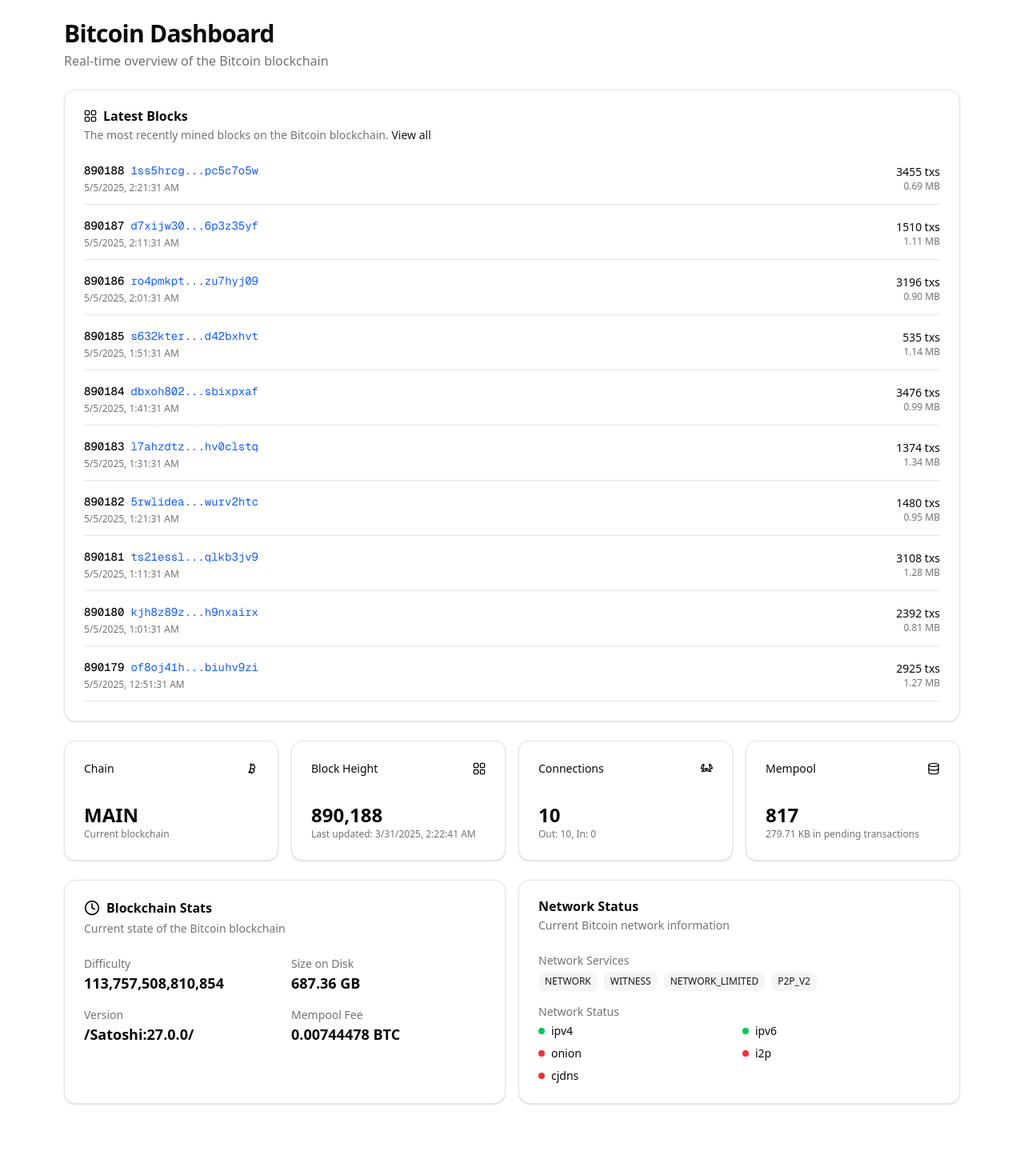
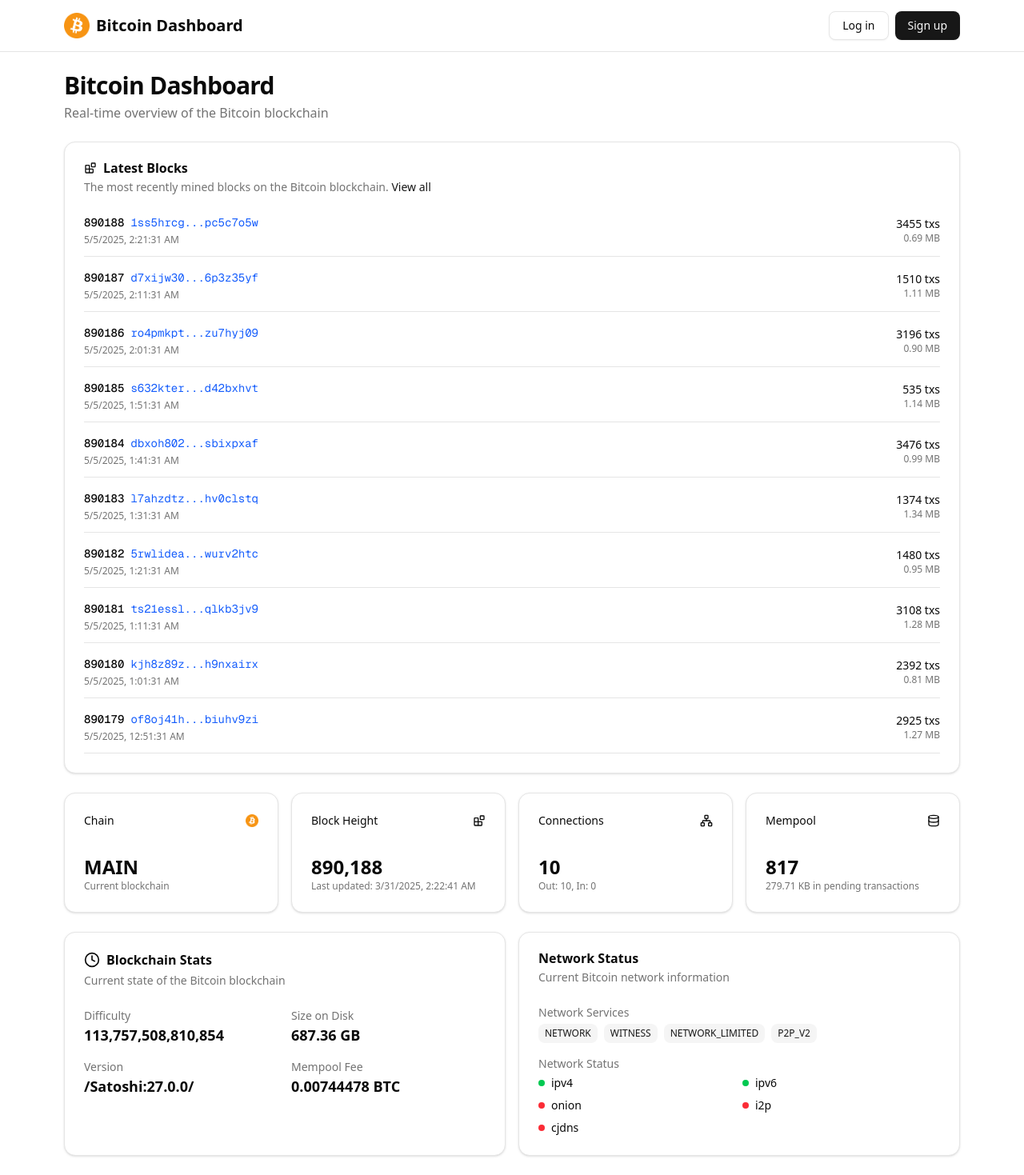
Before and after one commit to josematute/btc_dashboard, a Next.js app: page / in a window 1280 px wide. Shown: the whole page at 80% size. Before the commit the page ends 1404 px from the top, so only its background shows below. Built offline with nearby package versions, Linux system fonts and the light colour scheme.

Commit message:
feat: add signup, login pages and navbar

```diff
--- a/src/app/layout.tsx
+++ b/src/app/layout.tsx
@@ -2,6 +2,7 @@
 import { Geist, Geist_Mono } from "next/font/google"
 import "./globals.css"
 import { UnitProvider } from "@/lib/use-unit"
+import { NavbarContainer } from "@/components/navbar-container"
 
 const geistSans = Geist({
 	variable: "--font-geist-sans",
@@ -26,7 +27,12 @@
 	return (
 		<html lang="en">
 			<body className={`${geistSans.variable} ${geistMono.variable} antialiased`}>
-				<UnitProvider>{children}</UnitProvider>
+				<UnitProvider>
+					<div className="flex flex-col min-h-screen">
+						<NavbarContainer />
+						<main className="flex-1">{children}</main>
+					</div>
+				</UnitProvider>
 			</body>
 		</html>
 	)
--- /dev/null
+++ b/src/app/login/page.tsx
@@ -0,0 +1,53 @@
+import Link from "next/link"
+import { Button } from "@/components/ui/button"
+import { Card, CardContent, CardDescription, CardFooter, CardHeader, CardTitle } from "@/components/ui/card"
+
+export default function LoginPage() {
+	return (
+		<div className="flex items-center justify-center p-4 min-h-[calc(100vh-4rem)]">
+			<Card className="w-full max-w-md">
+				<CardHeader className="space-y-1">
+					<CardTitle className="text-2xl font-bold">Login</CardTitle>
+					<CardDescription>Enter your email and password to login to your account</CardDescription>
+				</CardHeader>
+				<CardContent className="space-y-4">
+					<div className="space-y-2">
+						<label htmlFor="email" className="text-sm font-medium leading-none peer-disabled:cursor-not-allowed peer-disabled:opacity-70">
+							Email
+						</label>
+						<input
+							id="email"
+							type="email"
+							className="flex h-10 w-full rounded-md border border-input bg-background px-3 py-2 text-sm ring-offset-background placeholder:text-muted-foreground focus-visible:outline-none focus-visible:ring-2 focus-visible:ring-ring focus-visible:ring-offset-2"
+							placeholder="m@example.com"
+						/>
+					</div>
+					<div className="space-y-2">
+						<div className="flex items-center justify-between">
+							<label htmlFor="password" className="text-sm font-medium leading-none peer-disabled:cursor-not-allowed peer-disabled:opacity-70">
+								Password
+							</label>
+							<Link href="/forgot-password" className="text-sm text-primary hover:underline">
+								Forgot password?
+							</Link>
+						</div>
+						<input
+							id="password"
+							type="password"
+							className="flex h-10 w-full rounded-md border border-input bg-background px-3 py-2 text-sm ring-offset-background placeholder:text-muted-foreground focus-visible:outline-none focus-visible:ring-2 focus-visible:ring-ring focus-visible:ring-offset-2"
+						/>
+					</div>
+				</CardContent>
+				<CardFooter className="flex flex-col space-y-4">
+					<Button className="w-full">Login</Button>
+					<div className="text-center text-sm">
+						Don&apos;t have an account?{" "}
+						<Link href="/signup" className="text-primary hover:underline">
+							Sign up
+						</Link>
+					</div>
+				</CardFooter>
+			</Card>
+		</div>
+	)
+}
--- a/src/app/page.tsx
+++ b/src/app/page.tsx
@@ -4,100 +4,10 @@
 import { formatBytes, formatNumber, formatDate } from "@/lib/utils"
 import { Card, CardContent, CardDescription, CardHeader, CardTitle } from "@/components/ui/card"
 import Link from "next/link"
+import Image from "next/image"
+import { Blocks, Network, Database, Clock } from "lucide-react"
 
-// We're using dynamic imports for the icons since we couldn't install lucide-react
 export default function Home() {
-	// Using placeholder SVGs instead of Lucide icons
-	const BitcoinIcon = () => (
-		<svg
-			xmlns="http://www.w3.org/2000/svg"
-			width="24"
-			height="24"
-			viewBox="0 0 24 24"
-			fill="none"
-			stroke="currentColor"
-			strokeWidth="2"
-			strokeLinecap="round"
-			strokeLinejoin="round"
-			className="h-4 w-4">
-			<path d="M11.767 19.089c4.924.868 6.14-6.025 1.216-6.894m-1.216 6.894L5.86 18.047m5.908 1.042-.347 1.97m1.563-8.864c4.924.869 6.14-6.025 1.215-6.893m-1.215 6.893-3.94-.694m5.155-6.2L8.29 4.26m5.908 1.042.348-1.97M7.48 20.364l3.126-17.727"></path>
-		</svg>
-	)
-
-	const BlocksIcon = () => (
-		<svg
-			xmlns="http://www.w3.org/2000/svg"
-			width="24"
-			height="24"
-			viewBox="0 0 24 24"
-			fill="none"
-			stroke="currentColor"
-			strokeWidth="2"
-			strokeLinecap="round"
-			strokeLinejoin="round"
-			className="h-4 w-4">
-			<rect x="2" y="2" width="8" height="8" rx="2"></rect>
-			<rect x="14" y="2" width="8" height="8" rx="2"></rect>
-			<rect x="2" y="14" width="8" height="8" rx="2"></rect>
-			<rect x="14" y="14" width="8" height="8" rx="2"></rect>
-		</svg>
-	)
-
-	const NetworkIcon = () => (
-		<svg
-			xmlns="http://www.w3.org/2000/svg"
-			width="24"
-			height="24"
-			viewBox="0 0 24 24"
-			fill="none"
-			stroke="currentColor"
-			strokeWidth="2"
-			strokeLinecap="round"
-			strokeLinejoin="round"
-			className="h-4 w-4">
-			<circle cx="12" cy="12" r="1"></circle>
-			<path d="M7.5 4.2c-.3-.5-.9-.7-1.3-.4C3.9 5.5 2.3 8.1 2 11c-.1.5.4 1 1 1h2c.6 0 1-.4 1-1 0-1.1.3-2.1.9-3 .1-.1.1-.2.1-.3 0-.4-.2-.8-.5-1.1z"></path>
-			<path d="M17.5 4.2c.3-.5.9-.7 1.3-.4C21.1 5.5 22.7 8.1 23 11c.1.5-.4 1-1 1h-2c-.6 0-1-.4-1-1 0-1.1-.3-2.1-.9-3-.1-.1-.1-.2-.1-.3 0-.4.2-.8.5-1.1z"></path>
-			<path d="M4.2 17.5c-.5-.3-.7-.9-.4-1.3C5.5 13.9 8.1 12.3 11 12c.5-.1 1 .4 1 1v2c0 .6-.4 1-1 1-1.1 0-2.1.3-3 .9-.1.1-.2.1-.3.1-.4 0-.8-.2-1.1-.5z"></path>
-			<path d="M19.8 17.5c.5-.3.7-.9.4-1.3-1.7-2.3-4.3-3.9-7.2-4.2-.5-.1-1 .4-1 1v2c0 .6.4 1 1 1 1.1 0 2.1.3 3 .9.1.1.2.1.3.1.4 0 .8-.2 1.1-.5z"></path>
-		</svg>
-	)
-
-	const DatabaseIcon = () => (
-		<svg
-			xmlns="http://www.w3.org/2000/svg"
-			width="24"
-			height="24"
-			viewBox="0 0 24 24"
-			fill="none"
-			stroke="currentColor"
-			strokeWidth="2"
-			strokeLinecap="round"
-			strokeLinejoin="round"
-			className="h-4 w-4">
-			<ellipse cx="12" cy="5" rx="9" ry="3"></ellipse>
-			<path d="M3 5v14c0 1.66 4 3 9 3s9-1.34 9-3V5"></path>
-			<path d="M3 12c0 1.66 4 3 9 3s9-1.34 9-3"></path>
-		</svg>
-	)
-
-	const ClockIcon = () => (
-		<svg
-			xmlns="http://www.w3.org/2000/svg"
-			width="24"
-			height="24"
-			viewBox="0 0 24 24"
-			fill="none"
-			stroke="currentColor"
-			strokeWidth="2"
-			strokeLinecap="round"
-			strokeLinejoin="round"
-			className="h-5 w-5">
-			<circle cx="12" cy="12" r="10"></circle>
-			<polyline points="12 6 12 12 16 14"></polyline>
-		</svg>
-	)
-
 	return (
 		<div className="space-y-6 max-w-6xl mx-auto py-6 px-4">
 			<div>
@@ -109,7 +19,7 @@
 			<Card>
 				<CardHeader>
 					<CardTitle className="flex items-center gap-2">
-						<BlocksIcon />
+						<Blocks className="h-4 w-4" />
 						<span>Latest Blocks</span>
 					</CardTitle>
 					<CardDescription>
@@ -126,24 +36,29 @@
 
 			{/* Summary Stats */}
 			<div className="grid gap-4 md:grid-cols-2 lg:grid-cols-4">
-				<StatCard title="Chain" value={mockBlockchainInfo.chain.toUpperCase()} description="Current blockchain" icon={<BitcoinIcon />} />
+				<StatCard
+					title="Chain"
+					value={mockBlockchainInfo.chain.toUpperCase()}
+					description="Current blockchain"
+					icon={<Image src="/Bitcoin.svg.png" alt="Bitcoin" width={16} height={16} />}
+				/>
 				<StatCard
 					title="Block Height"
 					value={formatNumber(mockBlockchainInfo.blocks)}
 					description={`Last updated: ${formatDate(mockBlockchainInfo.time)}`}
-					icon={<BlocksIcon />}
+					icon={<Blocks className="h-4 w-4" />}
 				/>
 				<StatCard
 					title="Connections"
 					value={mockNetworkInfo.connections}
 					description={`Out: ${mockNetworkInfo.connections_out}, In: ${mockNetworkInfo.connections_in}`}
-					icon={<NetworkIcon />}
+					icon={<Network className="h-4 w-4" />}
 				/>
 				<StatCard
 					title="Mempool"
 					value={mockMempoolInfo.size}
 					description={`${formatBytes(mockMempoolInfo.bytes)} in pending transactions`}
-					icon={<DatabaseIcon />}
+					icon={<Database className="h-4 w-4" />}
 				/>
 			</div>
 
@@ -151,7 +66,7 @@
 				<Card>
 					<CardHeader>
 						<CardTitle className="flex items-center gap-2">
-							<ClockIcon />
+							<Clock className="h-5 w-5" />
 							<span>Blockchain Stats</span>
 						</CardTitle>
 						<CardDescription>Current state of the Bitcoin blockchain</CardDescription>
--- /dev/null
+++ b/src/app/signup/page.tsx
@@ -0,0 +1,59 @@
+import Link from "next/link"
+import { Button } from "@/components/ui/button"
+import { Card, CardContent, CardDescription, CardFooter, CardHeader, CardTitle } from "@/components/ui/card"
+
+export default function SignupPage() {
+	return (
+		<div className="flex items-center justify-center p-4 min-h-[calc(100vh-4rem)]">
+			<Card className="w-full max-w-md">
+				<CardHeader className="space-y-1">
+					<CardTitle className="text-2xl font-bold">Create an account</CardTitle>
+					<CardDescription>Enter your information to create an account</CardDescription>
+				</CardHeader>
+				<CardContent className="space-y-4">
+					<div className="space-y-2">
+						<label htmlFor="name" className="text-sm font-medium leading-none peer-disabled:cursor-not-allowed peer-disabled:opacity-70">
+							Name
+						</label>
+						<input
+							id="name"
+							type="text"
+							className="flex h-10 w-full rounded-md border border-input bg-background px-3 py-2 text-sm ring-offset-background placeholder:text-muted-foreground focus-visible:outline-none focus-visible:ring-2 focus-visible:ring-ring focus-visible:ring-offset-2"
+							placeholder="John Doe"
+						/>
+					</div>
+					<div className="space-y-2">
+						<label htmlFor="email" className="text-sm font-medium leading-none peer-disabled:cursor-not-allowed peer-disabled:opacity-70">
+							Email
+						</label>
+						<input
+							id="email"
+							type="email"
+							className="flex h-10 w-full rounded-md border border-input bg-background px-3 py-2 text-sm ring-offset-background placeholder:text-muted-foreground focus-visible:outline-none focus-visible:ring-2 focus-visible:ring-ring focus-visible:ring-offset-2"
+							placeholder="m@example.com"
+						/>
+					</div>
+					<div className="space-y-2">
+						<label htmlFor="password" className="text-sm font-medium leading-none peer-disabled:cursor-not-allowed peer-disabled:opacity-70">
+							Password
+						</label>
+						<input
+							id="password"
+							type="password"
+							className="flex h-10 w-full rounded-md border border-input bg-background px-3 py-2 text-sm ring-offset-background placeholder:text-muted-foreground focus-visible:outline-none focus-visible:ring-2 focus-visible:ring-ring focus-visible:ring-offset-2"
+						/>
+					</div>
+				</CardContent>
+				<CardFooter className="flex flex-col space-y-4">
+					<Button className="w-full">Create account</Button>
+					<div className="text-center text-sm">
+						Already have an account?{" "}
+						<Link href="/login" className="text-primary hover:underline">
+							Log in
+						</Link>
+					</div>
+				</CardFooter>
+			</Card>
+		</div>
+	)
+}
--- /dev/null
+++ b/src/components/navbar-container.tsx
@@ -0,0 +1,15 @@
+"use client"
+
+import { usePathname } from "next/navigation"
+import { Navbar } from "@/components/navbar"
+
+export function NavbarContainer() {
+	const pathname = usePathname()
+	const isAuthPage = pathname === "/login" || pathname === "/signup"
+
+	if (isAuthPage) {
+		return null
+	}
+
+	return <Navbar />
+}
--- /dev/null
+++ b/src/components/navbar-wrapper.tsx
@@ -0,0 +1,16 @@
+"use client"
+
+import { usePathname } from "next/navigation"
+import { Navbar } from "@/components/navbar"
+
+export default function NavbarWrapper({ children }: { children: React.ReactNode }) {
+	const pathname = usePathname()
+	const isAuthPage = pathname === "/login" || pathname === "/signup"
+
+	return (
+		<>
+			{!isAuthPage && <Navbar />}
+			<main className="flex-1">{children}</main>
+		</>
+	)
+}
--- /dev/null
+++ b/src/components/navbar.tsx
@@ -0,0 +1,37 @@
+import Link from "next/link"
+import Image from "next/image"
+import { Button } from "@/components/ui/button"
+
+interface NavbarProps {
+	isLoggedIn?: boolean
+	onLogout?: () => void
+}
+
+export function Navbar({ isLoggedIn = false, onLogout = () => {} }: NavbarProps) {
+	return (
+		<header className="border-b">
+			<div className="flex h-16 items-center px-4 max-w-6xl mx-auto">
+				<Link href="/" className="flex items-center gap-2">
+					<Image src="/Bitcoin.svg.png" alt="Bitcoin Logo" width={32} height={32} />
+					<span className="text-xl font-bold">Bitcoin Dashboard</span>
+				</Link>
+				<div className="ml-auto flex items-center gap-2">
+					{isLoggedIn ? (
+						<Button onClick={onLogout} variant="outline">
+							Log out
+						</Button>
+					) : (
+						<>
+							<Link href="/login">
+								<Button variant="outline">Log in</Button>
+							</Link>
+							<Link href="/signup">
+								<Button>Sign up</Button>
+							</Link>
+						</>
+					)}
+				</div>
+			</div>
+		</header>
+	)
+}
```
Also changed, not shown: public/Bitcoin.svg.png (added).
